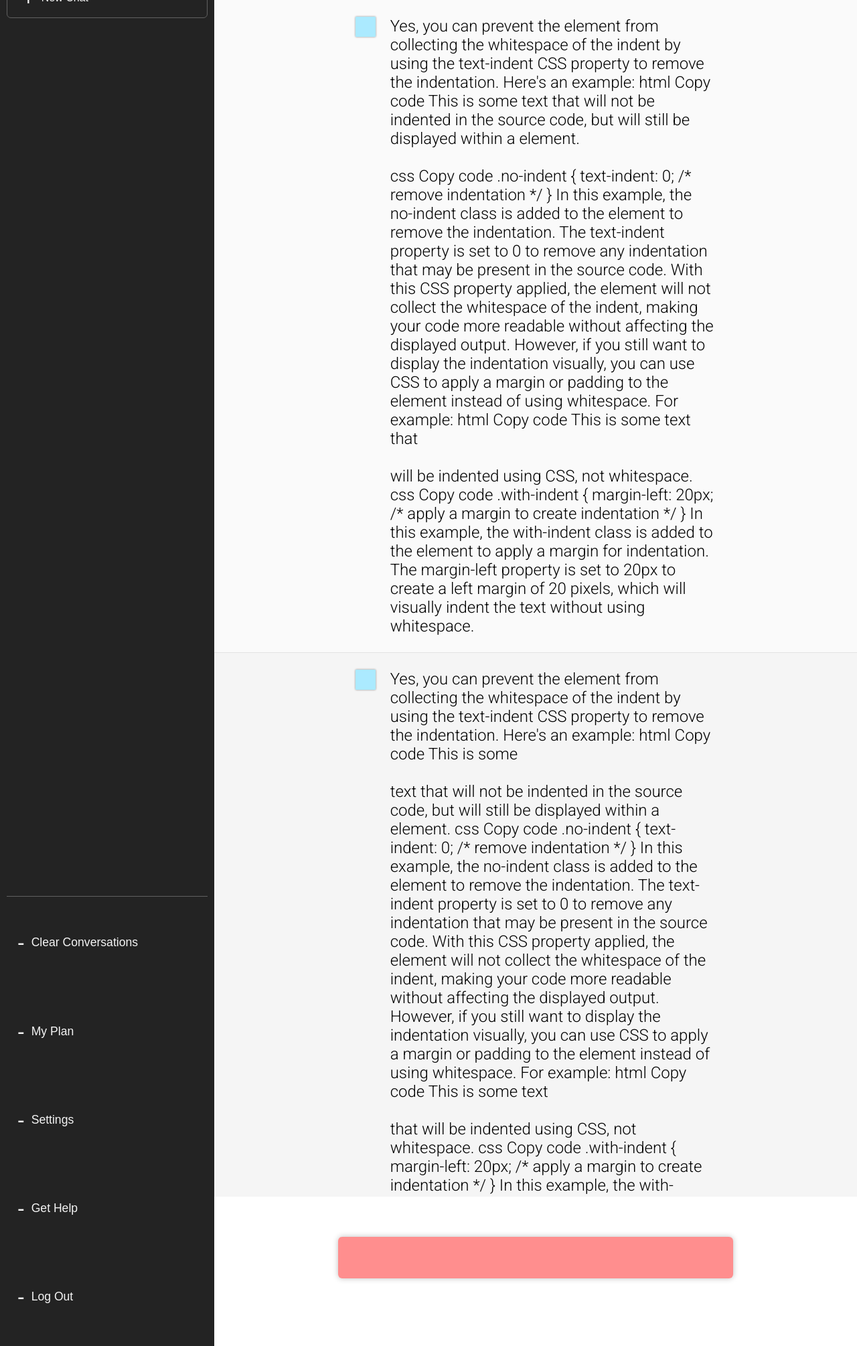
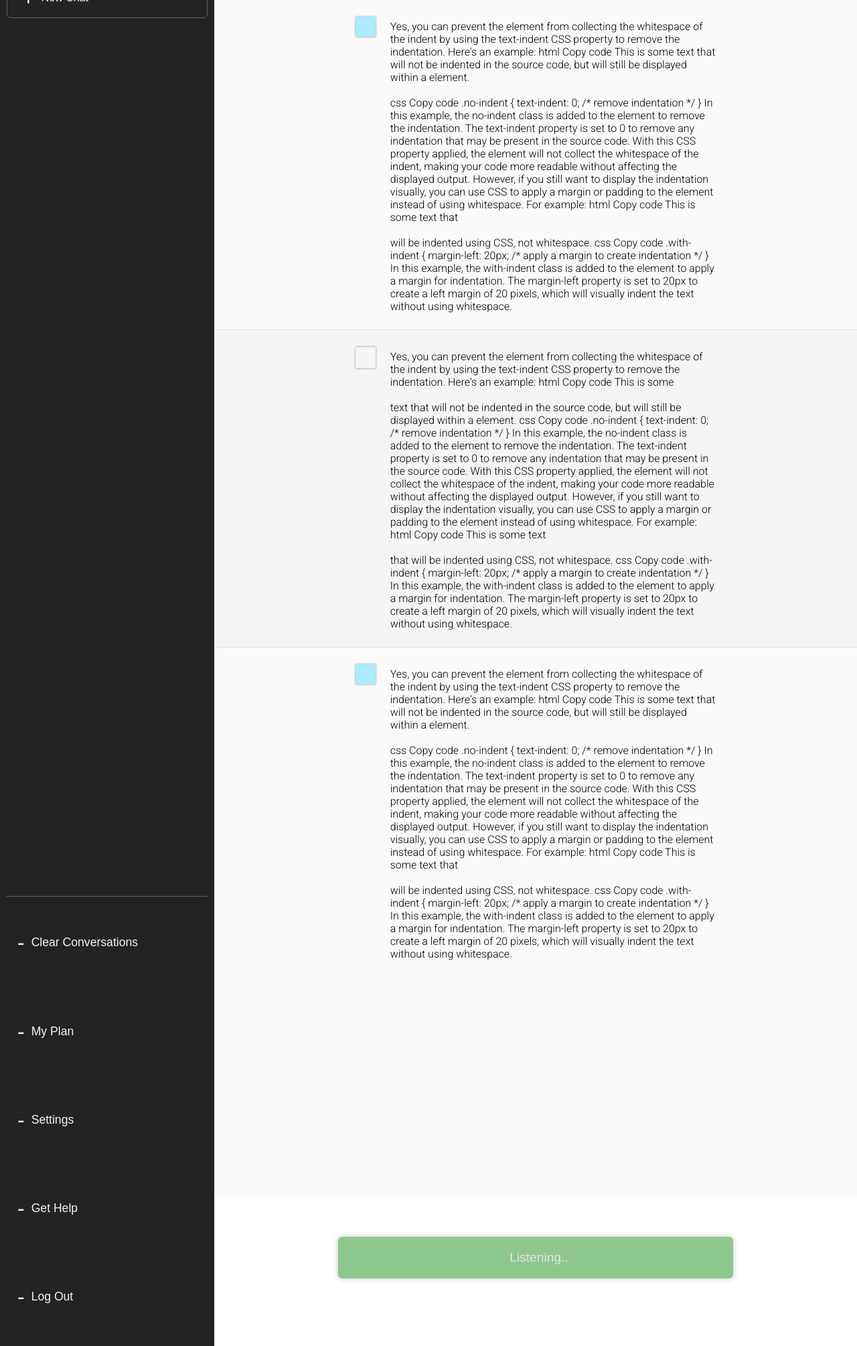
Before and after one commit to HestonCV/GPT-tts, a Flask app: page / in a window 1280 px wide. Shown: the part 43-2053 px from the top of the page at 67% size. Run offline with Flask 3, Linux system fonts and the light colour scheme; data that the repository does not hold is empty.

Commit message:
Add clear button, and fixed user/bot text function

```diff
--- a/static/styles.css
+++ b/static/styles.css
@@ -106,7 +106,8 @@
 }
 
 .chat {
-    display: grid;
+    display: flex;
+    flex-direction: column;
     overflow: auto;
     grid-template-columns: 100%;
     flex: 8;
@@ -117,7 +118,7 @@
 
 .message-container {
     display: flex;
-    gap: 4%;
+    gap: max(20px, 4%);
     padding: 25px 22%;
 }
 
@@ -133,11 +134,14 @@
 }
 
 .text {
-    font-size: 1.5rem;
+    margin-top: 5px;
+    font-size: 1rem;
 }
 
 pre {
     white-space: pre-wrap;
+    padding: 0;
+    margin: 0;
 }
 
 .bot {
@@ -159,12 +163,17 @@
     margin: 60px 0;
     padding-left: 12px;
     font-size: 1.2rem;
+    text-align: center;
     border: none;
     box-shadow: 0 0 8px rgba(0, 0, 0, 0.252);
 
     border-radius: 6px;
     width: 60%;
     height: 60px;
+}
+
+input::placeholder {
+    color: rgb(228, 228, 228);
 }
 
 input:focus {
--- a/templates/index.html
+++ b/templates/index.html
@@ -5,7 +5,7 @@
     <meta name="viewport" content="width=device-width, initial-scale=1.0">
     <title>Color Change</title>
     <link rel="stylesheet" href="../static/styles.css">
-    <link rel="stylesheet" href="{{ url_for('static', filename='styles.css') }}">
+    <!-- <link rel="stylesheet" href="{{ url_for('static', filename='styles.css') }}"> -->
     <link rel="preconnect" href="https://fonts.googleapis.com">
     <link rel="preconnect" href="https://fonts.gstatic.com" crossorigin>
     <link href="https://fonts.googleapis.com/css2?family=Roboto:wght@300&display=swap" rel="stylesheet">
@@ -16,7 +16,7 @@
             <button class="new-chat"><span>+</span><span>New Chat</span></button>
             <div class="chat-history"></div>
             <div class="button-container">
-                <button><span>-</span>Clear Conversations</button>
+                <button class="clear-chat"><span>-</span>Clear Conversations</button>
                 <button><span>-</span>My Plan</button>
                 <button><span>-</span>Settings</button>
                 <button><span>-</span>Get Help</button>
@@ -58,7 +58,7 @@
                     </div>
                 </div>
                 <div class="message-container bot">
-                    <div class="messenger"></div>
+                    <div class="messenger bot"></div>
                     <div class="text">
                         <p>Yes, you can prevent the element from collecting the whitespace of the indent by using the text-indent CSS property to remove the indentation.
                             Here's an example:
@@ -121,10 +121,11 @@
                 </div>
             </div>
             <form action="#">
-                <input type="text" id="indicator" placeholder="">
+                <input type="text" id="indicator" placeholder="Listening..">
             </form>
         </div>
     </div>
-    <script src="{{ url_for('static', filename='scripts.js') }}"></script>
+    <script src="../static/scripts.js"></script>
+    <!-- <script src="{{ url_for('static', filename='scripts.js') }}"></script> -->
 </body>
 </html>
```
Also changed, not shown: static/scripts.js (+37 -9 lines).
